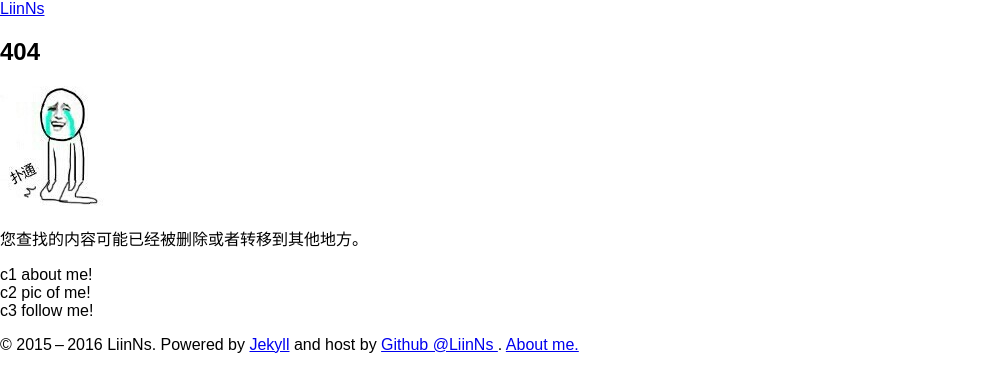
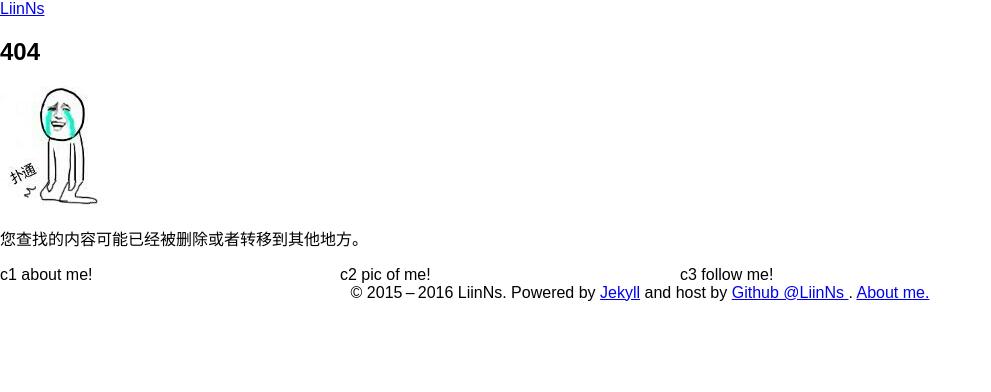
Before and after one commit to LiinNs/LiinNs.github.io, a Jekyll site: the page built from 404.md, in a window 1280 px wide. Shown: the top 392 px of the page, without its empty margins (0-991 px from the left). Built offline with Jekyll 4.4.1, drawn with Linux system fonts in a browser that asks for light colours.

Commit message:
修改布局样式

```diff
--- a/_includes/footer.html
+++ b/_includes/footer.html
@@ -1,4 +1,4 @@
-<div class="footer">
+<footer>
     <div class="columns">
         <div class="column">c1 about me!</div>
         <div class="column">c2 pic of me!</div>
@@ -9,4 +9,4 @@
     host by <a href="https://github.com/LiinNs">Github @LiinNs </a>.
     <a href="/about/">About me.</a>
     </p>
-</div>
+</footer>
--- a/_includes/header.html
+++ b/_includes/header.html
@@ -1,7 +1,7 @@
-<div class="header">
-    <img src="./images/LiinNs.jpg" title="LiinNs,this is a image!">LiinNs!</img>
+<header>
+    <h1><img src="./images/LiinNs.jpg" title="LiinNs,this is a image!" alt="LiinNs" /></h1>
     <span>临渊羡鱼，不如退而织网!</span>
     <div class="doodle">
         <canvas>you should be a doodle!</canvas>
     </div>
-</div>
+</header>
--- a/_layouts/default.html
+++ b/_layouts/default.html
@@ -18,7 +18,7 @@
 
         {% include sidebar.html %}
 
-        <div class="content">
+        <div class="content markdown-body">
           	{{ content }}
         </div>
 
--- a/_layouts/page.html
+++ b/_layouts/page.html
@@ -1,24 +1,21 @@
 <!DOCTYPE html>
 <html>
 <head>
-    <meta charset="UTF-8" />
-    <meta name="viewport" content="width=device-width, initial-scale=1" />
-    <meta name="robots" content="all" />
+    <meta charset="utf-8">
+	<meta content="IE=edge" http-equiv="X-UA-Compatible">
+	<meta content="en" http-equiv="Content-Language">
+	<meta content="width=1020" name="viewport">
     <title>{{ page.title }}</title>
     <link rel="stylesheet" media="all" href="/stylesheets/stylesheet.css">
     <link rel="stylesheet" media="all" href="/stylesheets/markdown.css">
     <link rel="stylesheet" media="all" href="/stylesheets/syntax.css">
     <link rel="stylesheet" media="all" href="/stylesheets/style.css" />
     <link rel="icon" type="image/png" sizes="32x32" href="/favicon-32x32.png">
-    <!--[if (lt IE 9) & (!IEMobile)]>
-    <link rel="stylesheet" type="text/css" href="/css/ie.css" />
-    <![endif]-->
 </head>
 <body>
 
 <div class="single-post">
     <span class="post-meta"><a href="/">{{ site.author }}</a></span>
-
     {{ content }}
 </div>
 
--- a/index.html
+++ b/index.html
@@ -2,7 +2,7 @@
 layout: default
 title: LiinNs's Blog
 ---
-<article class="markdown-body">
+<article>
 <h1><a aria-hidden="true" href="#火狐同步sync-国际版和本地版" class="anchor" id="user-content-火狐同步sync-国际版和本地版"><span class="octicon octicon-link"></span></a>火狐同步sync 国际版和本地版</h1>
 
 <p>fedora默认的firefox是国际版的，题主我因为以前在win10 下使用的是本地版firefox，而firefox的国际版和本地版同步账号不互通，
--- /dev/null
+++ b/stylesheets/style.css
@@ -0,0 +1,24 @@
+.container {
+    width:1020px;
+    margin:auto;
+}
+nav {
+    float:left;
+    width:20%;
+}
+article {
+    float:right;
+    width:79%;
+}
+footer {
+    margin:auto;
+    padding:auto;
+}
+.column {
+    width:340px;
+    float:left;
+}
+footer .copyright {
+    clear:both;
+    text-align:center;
+}
```
Also changed, not shown: _includes/sidebar.html (+3 -5 lines).
